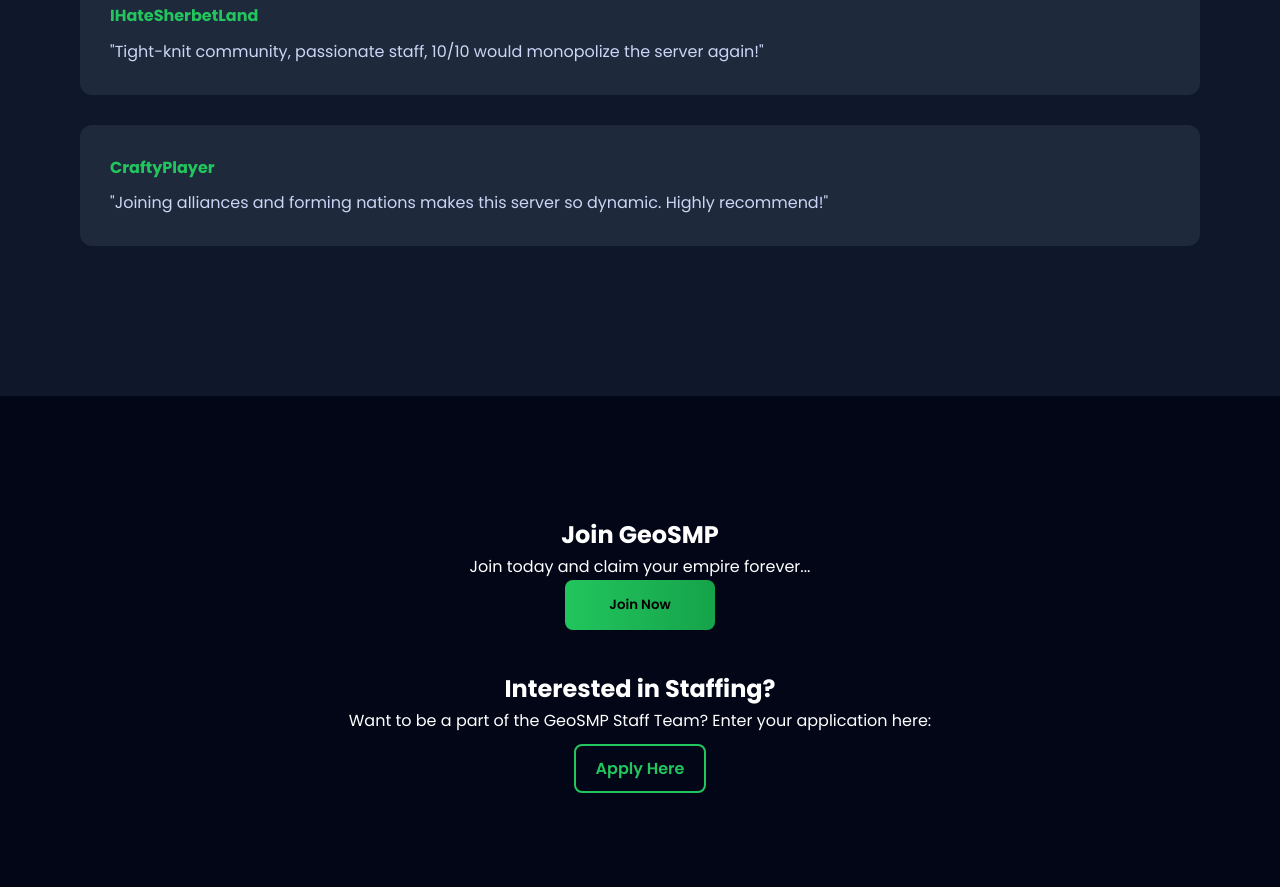
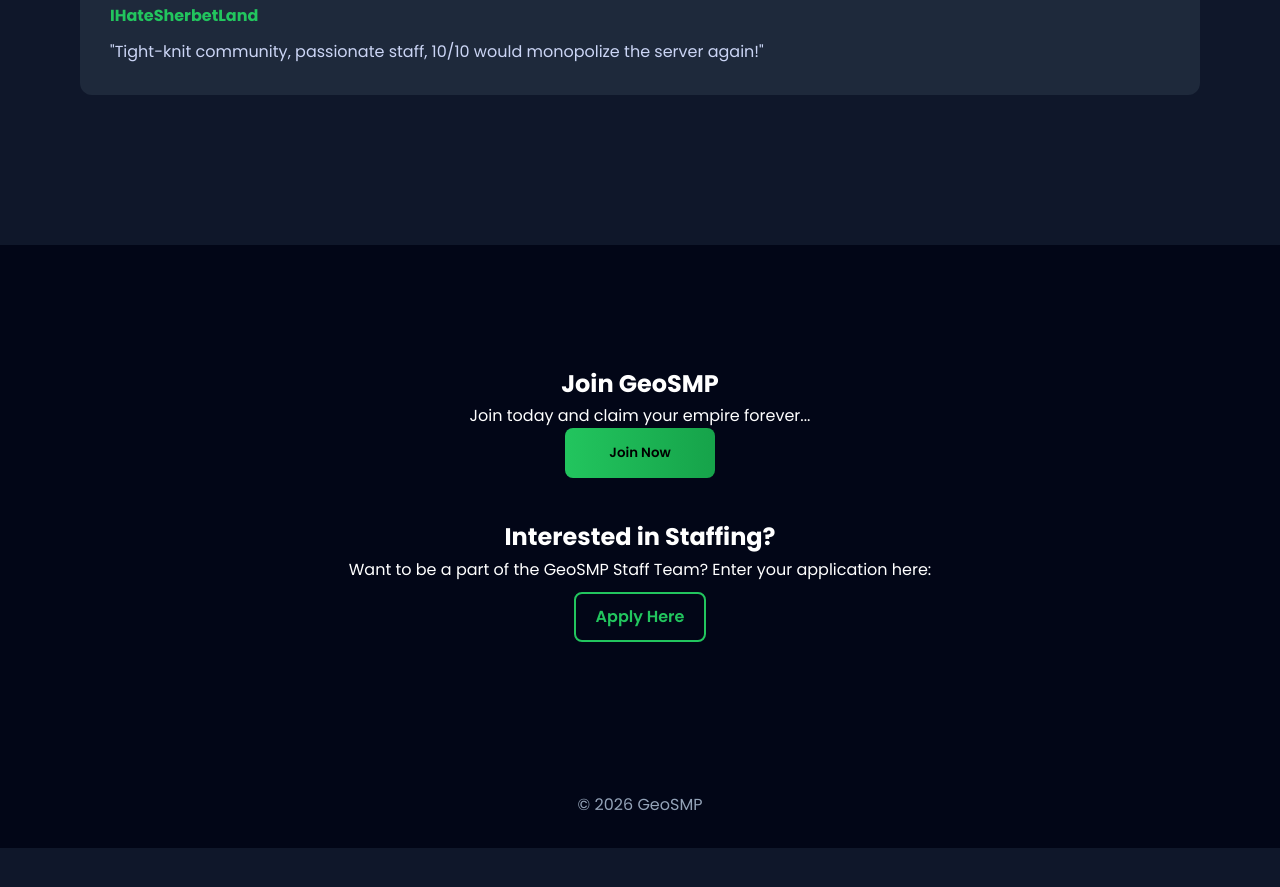
Before and after one commit to Puppyrjcw/GeoSMP, a plain HTML site: page index.html in a window 1280 px wide. Shown: the part 2977-3864 px from the top of the page. After the commit the page ends 3825 px from the top, so only its background shows below. Drawn offline with Linux system fonts and the light colour scheme.

Commit message:
Remove CraftyPlayer review section
Removed a review from the index.html file.

```diff
--- a/index.html
+++ b/index.html
@@ -355,10 +355,6 @@ footer{
     <h4>IHateSherbetLand</h4>
     <p>"Tight-knit community, passionate staff, 10/10 would monopolize the server again!"</p>
   </div>
-  <div class="review">
-    <h4>CraftyPlayer</h4>
-    <p>"Joining alliances and forming nations makes this server so dynamic. Highly recommend!"</p>
-  </div>
 </section>
 
 <section id="join" class="join">
```
